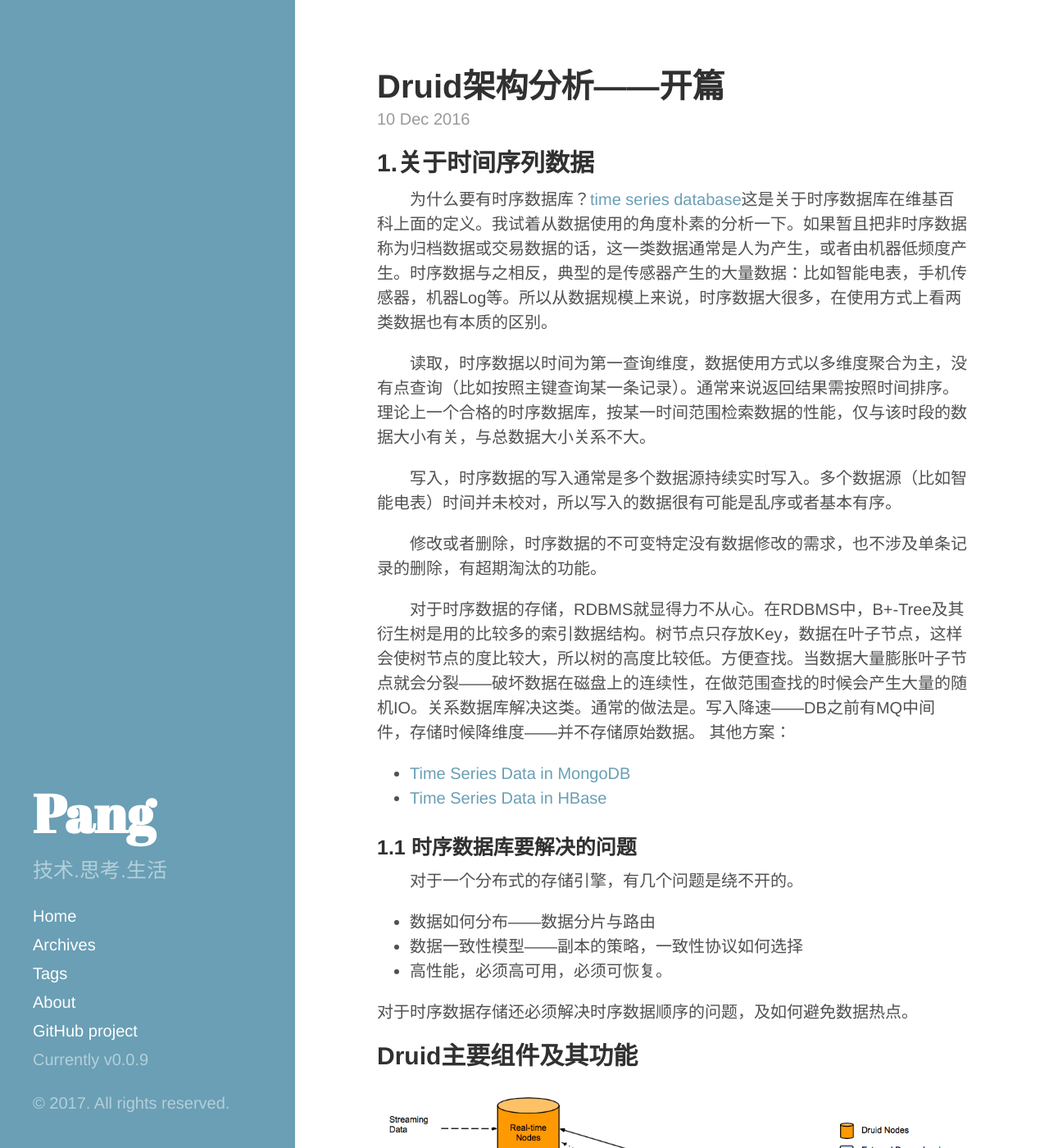
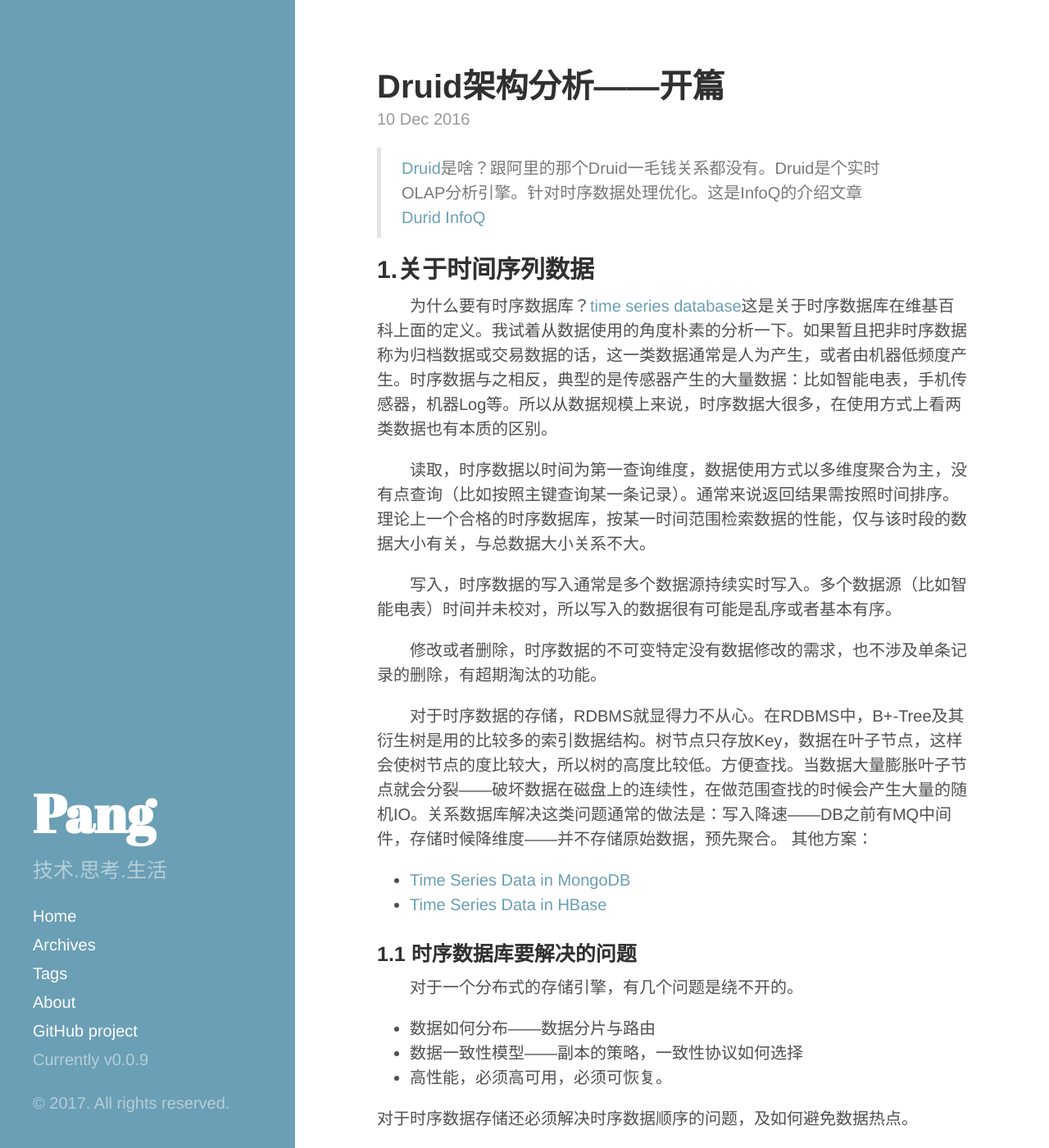
Before and after one commit to pangzhenzhou/pzz-github-pages-blog, a Jekyll site: the page built from _posts/2016-12-10-druid-arch-01.md, in a window 1280 px wide and 1400 px high. Shown: the whole window at 82% size. Built offline with Jekyll 4.4.1, drawn with Linux system fonts in a browser that asks for light colours.

Commit message:
add durid introduce

```diff
--- a/_posts/2016-12-10-druid-arch-01.md
+++ b/_posts/2016-12-10-druid-arch-01.md
@@ -4,6 +4,8 @@ title:  Druid架构分析——开篇
 subtitle  : 关于时序数据，Druid包含的组件
 tags : druid
 ---
+> [Druid](http://druid.io/)是啥？跟阿里的那个Druid一毛钱关系都没有。Druid是个实时OLAP分析引擎。针对时序数据处理优化。这是InfoQ的介绍文章[Durid InfoQ](http://www.infoq.com/cn/news/2015/04/druid-data)
+
 ## 1.关于时间序列数据
 &emsp;&emsp;为什么要有时序数据库？[time series database](https://en.wikipedia.org/wiki/Time_series_database)这是关于时序数据库在维基百科上面的定义。我试着从数据使用的角度朴素的分析一下。如果暂且把非时序数据称为归档数据或交易数据的话，这一类数据通常是人为产生，或者由机器低频度产生。时序数据与之相反，典型的是传感器产生的大量数据：比如智能电表，手机传感器，机器Log等。所以从数据规模上来说，时序数据大很多，在使用方式上看两类数据也有本质的区别。
 
@@ -13,7 +15,7 @@ tags : druid
 
 &emsp;&emsp;修改或者删除，时序数据的不可变特定没有数据修改的需求，也不涉及单条记录的删除，有超期淘汰的功能。
 
-&emsp;&emsp;对于时序数据的存储，RDBMS就显得力不从心。在RDBMS中，B+-Tree及其衍生树是用的比较多的索引数据结构。树节点只存放Key，数据在叶子节点，这样会使树节点的度比较大，所以树的高度比较低。方便查找。当数据大量膨胀叶子节点就会分裂——破坏数据在磁盘上的连续性，在做范围查找的时候会产生大量的随机IO。关系数据库解决这类。通常的做法是。写入降速——DB之前有MQ中间件，存储时候降维度——并不存储原始数据。
+&emsp;&emsp;对于时序数据的存储，RDBMS就显得力不从心。在RDBMS中，B+-Tree及其衍生树是用的比较多的索引数据结构。树节点只存放Key，数据在叶子节点，这样会使树节点的度比较大，所以树的高度比较低。方便查找。当数据大量膨胀叶子节点就会分裂——破坏数据在磁盘上的连续性，在做范围查找的时候会产生大量的随机IO。关系数据库解决这类问题通常的做法是：写入降速——DB之前有MQ中间件，存储时候降维度——并不存储原始数据，预先聚合。
 其他方案：
 * [Time Series Data in MongoDB](https://www.mongodb.com/blog/post/schema-design-for-time-series-data-in-mongodb)
 * [Time Series Data in HBase](https://www.savinetwork.ca/wp-content/uploads/savifunded/EleniStroulia_UAlberta_A%20Three-Dimensional%20Data%20Model%20in%20HBase%20for%20Large%20Time-Series%20Dataset%20Analysis_IEEE%20Maintenance%20&%20Evolution%20of%20Service-Oriented%20&%20Cloud-Based%20Systems_Sep13.pdf)
```
